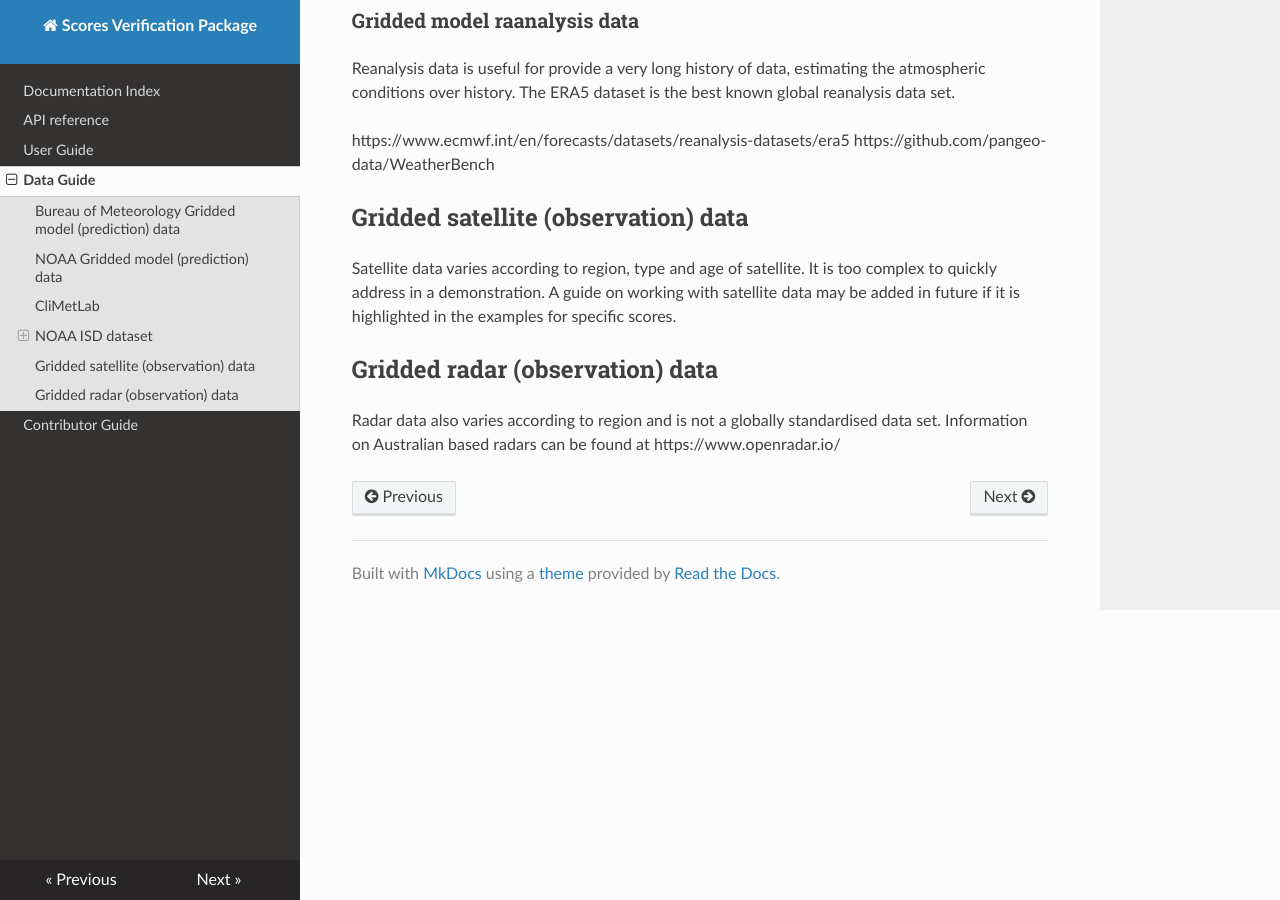
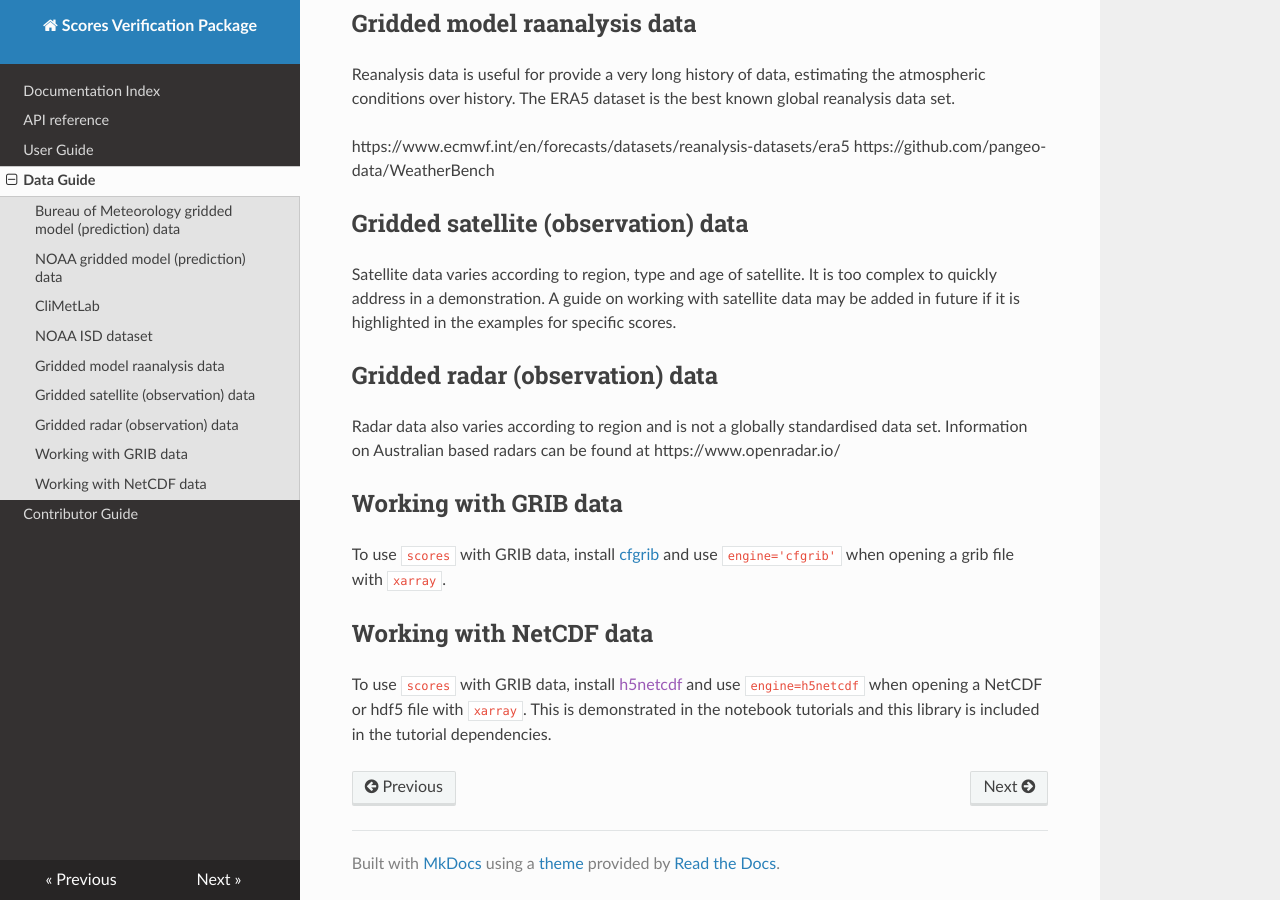
Before and after one commit to nci/scores, an MkDocs documentation site: the page built from docs/data.md, in a window 1280 px wide and 900 px high, scrolled down 1337 px. Built offline with MkDocs 1.6.1, drawn with Linux system fonts in a browser that asks for light colours; nearby versions of some CDN libraries; some of the changed text lies outside the part shown.

Commit message:
Revert mistaken source file change RTD tweaks

```diff
--- a/docs/data.md
+++ b/docs/data.md
@@ -6,12 +6,12 @@ Weather data is often global, big and complex. This extremely brief section serv
 
 This page describes data sets and will be improved to provide more specific instructions on downloading and preparing the data in accordance with the roadmap. For the moment, key data sets which have global coverage and are easily accessible are noted.
 
-## Bureau of Meteorology Gridded model (prediction) data
+## Bureau of Meteorology gridded model (prediction) data
 The APS3 ACCESS Numerical Weather Prediction Models provide global model data. Global models are lower resolution and less accurate than those used for short-term weather forecasting. Global provide the initial conditions for higher-resolution regional models. Their global coverage makes them a good starting point for demonstrating the application of scoring methods in any region of interest.
 
 See https://geonetwork.nci.org.au/geonetwork/srv/eng/catalog.search#/metadata/f3307_5503_1483_3079 for more information.
 
-## NOAA Gridded model (prediction) data
+## NOAA gridded model (prediction) data
 The NOAA Global Forecast System provides global scale model data. Global models are lower resolution and less accurate than those used for short-term weather forecasting. Global provide the initial conditions for higher-resolution regional models. Their global coverage makes them a good starting point for demonstrating the application of scoring methods in any region of interest.
 
 See https://www.ncei.noaa.gov/products/weather-climate-models/global-forecast for more information.
@@ -24,7 +24,7 @@ The NOAA Integrated Surface Database provides hourly point-based (aka in-situ) d
 
 See https://www.ncei.noaa.gov/products/land-based-station/integrated-surface-database for more information.
 
-### Gridded model raanalysis data
+## Gridded model raanalysis data
 Reanalysis data is useful for provide a very long history of data, estimating the atmospheric conditions over history. The ERA5 dataset is the best known global reanalysis data set.
 
 https://www.ecmwf.int/en/forecasts/datasets/reanalysis-datasets/era5
@@ -35,3 +35,9 @@ Satellite data varies according to region, type and age of satellite. It is too
 
 ## Gridded radar (observation) data
 Radar data also varies according to region and is not a globally standardised data set. Information on Australian based radars can be found at https://www.openradar.io/
+
+## Working with GRIB data
+To use `scores` with GRIB data, install [cfgrib](https://github.com/ecmwf/cfgrib) and use `engine='cfgrib'` when opening a grib file with `xarray`.
+
+## Working with NetCDF data
+To use `scores` with GRIB data, install [h5netcdf]() and use `engine=h5netcdf` when opening a NetCDF or hdf5 file with `xarray`. This is demonstrated in the notebook tutorials and this library is included in the tutorial dependencies.
```
Also changed, not shown: docs/installation.md (+1 -1 lines), 1 other file.
